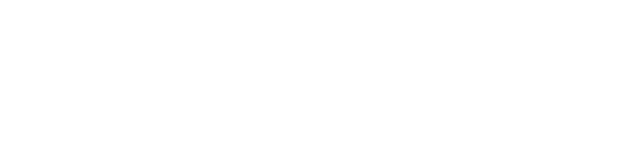
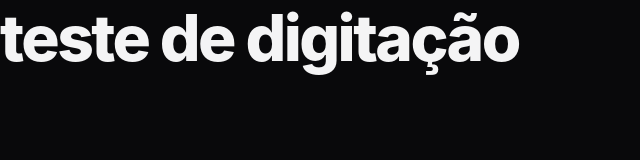
Before and after one commit to LucasHrysyk/Projeto-zingen, a plain HTML site: page index.html in a window 1280 px wide. Shown: the whole page, without its empty margins (0-640 px from the left). Drawn offline with Linux system fonts and the light colour scheme.

Commit message:
Definindo variaveis css

```diff
--- a/index.html
+++ b/index.html
@@ -8,6 +8,6 @@
     <link rel="stylesheet" href="styles/index.css">
 </head>
 <body>
-
+    <h1>teste de digitação</h1>
 </body>
 </html>
--- /dev/null
+++ b/styles/global.css
@@ -0,0 +1,84 @@
+*,
+*::before,
+*::after {
+    box-sizing: border-box;
+}
+
+* {
+    margin: 0;
+    padding: 0;
+    font: inherit;
+
+    -webkit-font-smoothing: antiliased;
+    -moz-osx-font-smoothing: grayscale;
+}
+
+:root {
+    --bg-color: #09090b;
+    --surface-color: #18181b;
+    --stroke-color: #27272A;
+    --text-color-primary: #f4f4f5;
+    --texte-color-secondary: #a1a1aa;
+    --brand-color: #f7b733;
+    --brand-color-secondary: #FC4A1A;
+
+    --ff-sans: 'Inter', system-ui, sans-serif;
+    --fw-base: 400;
+    --fw-md: 500;
+    --fw-bold: 800;
+
+    --fs-sm: 0.875rem;
+    --fs-base: 1rem;
+    --fs-lg: 1.25rem;
+    --fs-xl: 1.5rem;
+    --fs-2xl: 2.5rem;
+
+}
+
+html {
+    font-family: var(--ff-sans);
+    font-weight: var(--fw-base);
+    font-size: var(--fs-base);
+    line-height: 1.6;
+    color: var(--text-color-primary);
+}
+
+body {
+    background-color: var(--bg-color);
+}
+
+h1, h2, h3 {
+    line-height: 1.2;
+    color: var(--text-color-primary);
+    font-weight: var(--fw-bold);
+    letter-spacing: -0.04em;
+}
+
+h1 {
+    font-size: var(--fs-2xl);
+}
+
+h2 {
+    font-size: var(--fs-xl);
+}
+
+h3 {
+    font-size: var(--fs-lg);
+}
+
+a {
+    text-decoration: none;
+    color: inherit;
+}
+
+ul[role="list"] {
+    list-style: none;
+}
+
+@media (width>= 80em) {
+    :root {
+    --fs-lg: 2rem;
+    --fs-xl: 3rem;
+    --fs-2xl: 4rem;
+    }
+}
--- a/styles/index.css
+++ b/styles/index.css
@@ -1 +1,2 @@
 @import url(/styles/index.css);
+@import url(/styles/global.css);
```
Also changed, not shown: global.css (deleted).
